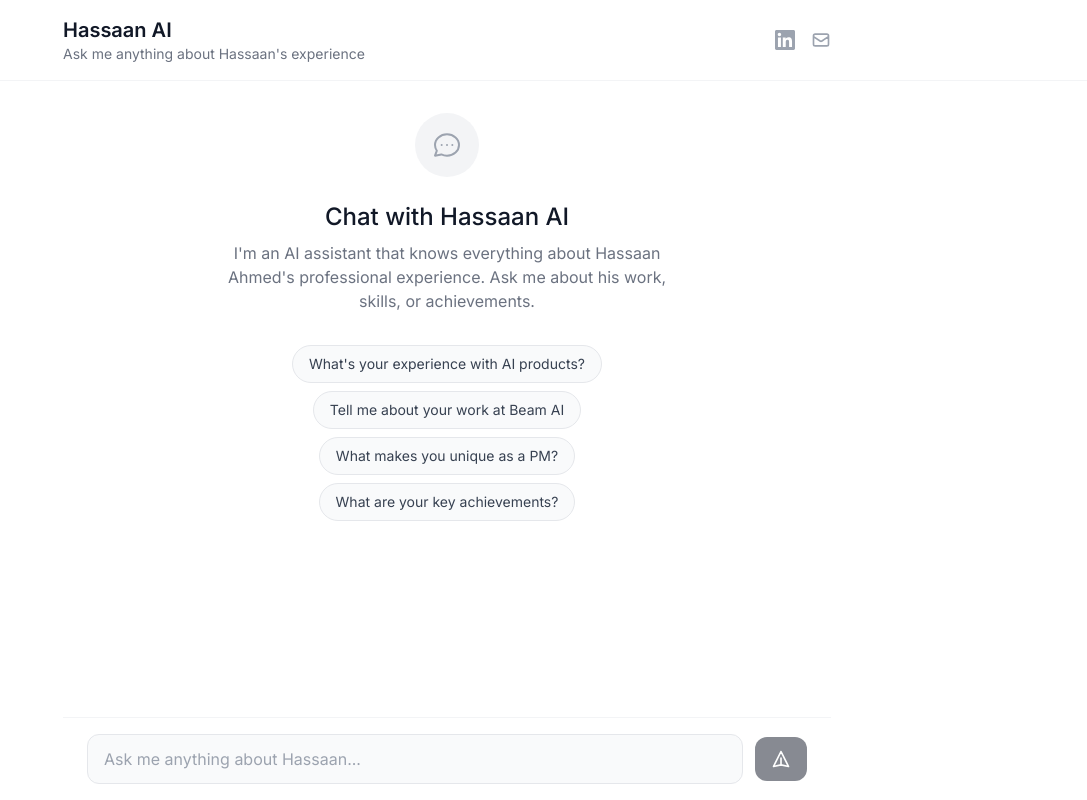
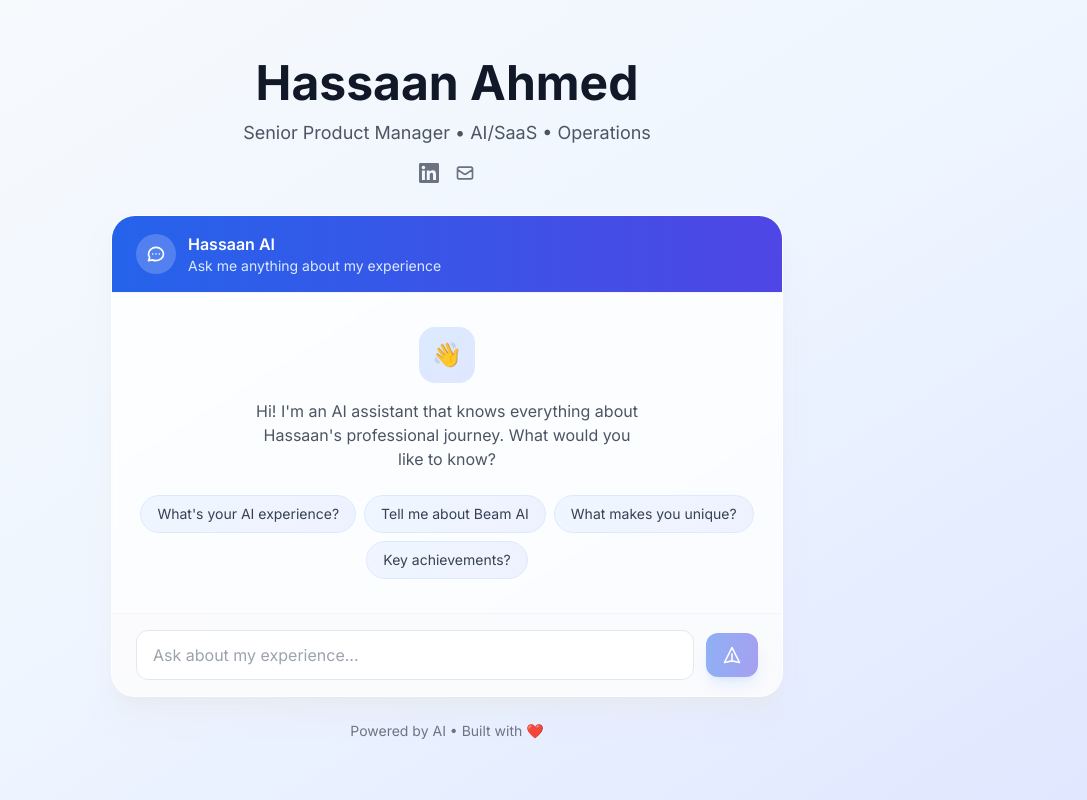
Before and after one commit to HassaanAhmed97/resume-chatbot, a React (Create React App) app: page / in a window 1280 px wide. Shown: the whole page, without its empty margins (193-1280 px from the left). Built offline with nearby package versions, Linux system fonts and the light colour scheme.

Commit message:
New design: Gradient background with centered chat card

```diff
--- a/src/App.js
+++ b/src/App.js
@@ -15,14 +15,14 @@
   }, [messages]);
 
   const suggestedPrompts = [
-    "What's your experience with AI products?",
-    "Tell me about your work at Beam AI",
-    "What makes you unique as a PM?",
-    "What are your key achievements?"
+    "What's your AI experience?",
+    "Tell me about Beam AI",
+    "What makes you unique?",
+    "Key achievements?"
   ];
 
   const sendMessage = async (text) => {
-    if (!text.trim()) return;
+    if (!text.trim() || isLoading) return;
 
     const userMessage = { role: 'user', content: text };
     setMessages(prev => [...prev, userMessage]);
@@ -56,54 +56,68 @@
   };
 
   return (
-    <div className="min-h-screen bg-white flex flex-col">
+    <div className="min-h-screen bg-gradient-to-br from-slate-50 via-blue-50 to-indigo-100 flex flex-col items-center justify-center p-4 sm:p-6">
+      {/* Main Container */}
+      <div className="w-full max-w-2xl">
         {/* Header */}
-      <header className="border-b border-gray-100 px-6 py-4">
-        <div className="max-w-3xl mx-auto flex items-center justify-between">
-          <div>
-            <h1 className="text-xl font-semibold text-gray-900">Hassaan AI</h1>
-            <p className="text-sm text-gray-500">Ask me anything about Hassaan's experience</p>
-          </div>
-          <div className="flex items-center gap-4">
+        <div className="text-center mb-8">
+          <h1 className="text-4xl sm:text-5xl font-bold text-gray-900 mb-3">
+            Hassaan Ahmed
+          </h1>
+          <p className="text-lg text-gray-600">
+            Senior Product Manager • AI/SaaS • Operations
+          </p>
+          <div className="flex items-center justify-center gap-4 mt-4">
             <a href="https://linkedin.com/in/hassaan-ahmed97" target="_blank" rel="noopener noreferrer"
-               className="text-gray-400 hover:text-gray-600 transition-colors">
+               className="text-gray-500 hover:text-blue-600 transition-colors">
               <svg className="w-5 h-5" fill="currentColor" viewBox="0 0 24 24">
                 <path d="M20.447 20.452h-3.554v-5.569c0-1.328-.027-3.037-1.852-3.037-1.853 0-2.136 1.445-2.136 2.939v5.667H9.351V9h3.414v1.561h.046c.477-.9 1.637-1.85 3.37-1.85 3.601 0 4.267 2.37 4.267 5.455v6.286zM5.337 7.433c-1.144 0-2.063-.926-2.063-2.065 0-1.138.92-2.063 2.063-2.063 1.14 0 2.064.925 2.064 2.063 0 1.139-.925 2.065-2.064 2.065zm1.782 13.019H3.555V9h3.564v11.452zM22.225 0H1.771C.792 0 0 .774 0 1.729v20.542C0 23.227.792 24 1.771 24h20.451C23.2 24 24 23.227 24 22.271V1.729C24 .774 23.2 0 22.222 0h.003z"/>
               </svg>
             </a>
             <a href="mailto:hassaan.riaz97@gmail.com"
-               className="text-gray-400 hover:text-gray-600 transition-colors">
+               className="text-gray-500 hover:text-blue-600 transition-colors">
               <svg className="w-5 h-5" fill="none" stroke="currentColor" viewBox="0 0 24 24">
                 <path strokeLinecap="round" strokeLinejoin="round" strokeWidth={2} d="M3 8l7.89 5.26a2 2 0 002.22 0L21 8M5 19h14a2 2 0 002-2V7a2 2 0 00-2-2H5a2 2 0 00-2 2v10a2 2 0 002 2z" />
               </svg>
             </a>
           </div>
         </div>
-      </header>
 
-      {/* Chat Area */}
-      <main className="flex-1 overflow-hidden flex flex-col max-w-3xl mx-auto w-full">
-        <div className="flex-1 overflow-y-auto px-6 py-8">
+        {/* Chat Card */}
+        <div className="bg-white/80 backdrop-blur-sm rounded-3xl shadow-xl shadow-gray-200/50 border border-white/50 overflow-hidden">
+          {/* Chat Header */}
+          <div className="px-6 py-4 border-b border-gray-100 bg-gradient-to-r from-blue-600 to-indigo-600">
+            <div className="flex items-center gap-3">
+              <div className="w-10 h-10 bg-white/20 rounded-full flex items-center justify-center">
+                <svg className="w-5 h-5 text-white" fill="none" stroke="currentColor" viewBox="0 0 24 24">
+                  <path strokeLinecap="round" strokeLinejoin="round" strokeWidth={2} d="M8 12h.01M12 12h.01M16 12h.01M21 12c0 4.418-4.03 8-9 8a9.863 9.863 0 01-4.255-.949L3 20l1.395-3.72C3.512 15.042 3 13.574 3 12c0-4.418 4.03-8 9-8s9 3.582 9 8z" />
+                </svg>
+              </div>
+              <div>
+                <h2 className="text-white font-semibold">Hassaan AI</h2>
+                <p className="text-blue-100 text-sm">Ask me anything about my experience</p>
+              </div>
+            </div>
+          </div>
+
+          {/* Messages Area */}
+          <div className="h-80 overflow-y-auto p-6">
             {messages.length === 0 ? (
               <div className="h-full flex flex-col items-center justify-center text-center">
-              <div className="w-16 h-16 bg-gray-100 rounded-full flex items-center justify-center mb-6">
-                <svg className="w-8 h-8 text-gray-400" fill="none" stroke="currentColor" viewBox="0 0 24 24">
-                  <path strokeLinecap="round" strokeLinejoin="round" strokeWidth={1.5} d="M8 12h.01M12 12h.01M16 12h.01M21 12c0 4.418-4.03 8-9 8a9.863 9.863 0 01-4.255-.949L3 20l1.395-3.72C3.512 15.042 3 13.574 3 12c0-4.418 4.03-8 9-8s9 3.582 9 8z" />
-                </svg>
+                <div className="w-14 h-14 bg-gradient-to-br from-blue-100 to-indigo-100 rounded-2xl flex items-center justify-center mb-4">
+                  <span className="text-2xl">👋</span>
                 </div>
-              <h2 className="text-2xl font-medium text-gray-900 mb-2">Chat with Hassaan AI</h2>
-              <p className="text-gray-500 mb-8 max-w-md">
-                I'm an AI assistant that knows everything about Hassaan Ahmed's professional experience.
-                Ask me about his work, skills, or achievements.
+                <p className="text-gray-600 mb-6 max-w-sm">
+                  Hi! I'm an AI assistant that knows everything about Hassaan's professional journey. What would you like to know?
                 </p>
 
                 {/* Suggested Prompts */}
-              <div className="flex flex-wrap justify-center gap-2 max-w-lg">
+                <div className="flex flex-wrap justify-center gap-2">
                   {suggestedPrompts.map((prompt, index) => (
                     <button
                       key={index}
                       onClick={() => sendMessage(prompt)}
-                    className="px-4 py-2 bg-gray-50 hover:bg-gray-100 text-gray-700 text-sm rounded-full border border-gray-200 transition-colors"
+                      className="px-4 py-2 bg-gradient-to-r from-blue-50 to-indigo-50 hover:from-blue-100 hover:to-indigo-100 text-gray-700 text-sm rounded-full border border-blue-100 transition-all hover:shadow-md"
                     >
                       {prompt}
                     </button>
@@ -111,12 +125,12 @@
                 </div>
               </div>
             ) : (
-            <div className="space-y-6">
+              <div className="space-y-4">
                 {messages.map((message, index) => (
                   <div key={index} className={`flex ${message.role === 'user' ? 'justify-end' : 'justify-start'}`}>
-                  <div className={`max-w-[80%] ${message.role === 'user'
-                    ? 'bg-gray-900 text-white rounded-2xl rounded-tr-md px-4 py-3'
-                    : 'bg-gray-50 text-gray-900 rounded-2xl rounded-tl-md px-4 py-3'}`}>
+                    <div className={`max-w-[85%] ${message.role === 'user'
+                      ? 'bg-gradient-to-r from-blue-600 to-indigo-600 text-white rounded-2xl rounded-br-md'
+                      : 'bg-gray-100 text-gray-800 rounded-2xl rounded-bl-md'} px-4 py-3`}>
                       <p className="text-sm leading-relaxed whitespace-pre-wrap">{message.content}</p>
                     </div>
                   </div>
@@ -124,11 +138,11 @@
 
                 {isLoading && (
                   <div className="flex justify-start">
-                  <div className="bg-gray-50 rounded-2xl rounded-tl-md px-4 py-3">
-                    <div className="flex items-center gap-1">
-                      <div className="w-2 h-2 bg-gray-400 rounded-full animate-bounce" style={{ animationDelay: '0ms' }}></div>
-                      <div className="w-2 h-2 bg-gray-400 rounded-full animate-bounce" style={{ animationDelay: '150ms' }}></div>
-                      <div className="w-2 h-2 bg-gray-400 rounded-full animate-bounce" style={{ animationDelay: '300ms' }}></div>
+                    <div className="bg-gray-100 rounded-2xl rounded-bl-md px-4 py-3">
+                      <div className="flex items-center gap-1.5">
+                        <div className="w-2 h-2 bg-blue-400 rounded-full animate-bounce"></div>
+                        <div className="w-2 h-2 bg-blue-400 rounded-full animate-bounce" style={{ animationDelay: '0.15s' }}></div>
+                        <div className="w-2 h-2 bg-blue-400 rounded-full animate-bounce" style={{ animationDelay: '0.3s' }}></div>
                       </div>
                     </div>
                   </div>
@@ -139,20 +153,20 @@
           </div>
 
           {/* Input Area */}
-        <div className="border-t border-gray-100 px-6 py-4 bg-white">
+          <div className="px-6 py-4 border-t border-gray-100 bg-gray-50/50">
             <form onSubmit={handleSubmit} className="flex items-center gap-3">
               <input
                 type="text"
                 value={input}
                 onChange={(e) => setInput(e.target.value)}
-              placeholder="Ask me anything about Hassaan..."
-              className="flex-1 px-4 py-3 bg-gray-50 border border-gray-200 rounded-xl text-gray-900 placeholder-gray-400 focus:outline-none focus:ring-2 focus:ring-gray-200 focus:border-transparent transition-all"
+                placeholder="Ask about my experience..."
+                className="flex-1 px-4 py-3 bg-white border border-gray-200 rounded-xl text-gray-900 placeholder-gray-400 focus:outline-none focus:ring-2 focus:ring-blue-500 focus:border-transparent transition-all"
                 disabled={isLoading}
               />
               <button
                 type="submit"
                 disabled={isLoading || !input.trim()}
-              className="px-4 py-3 bg-gray-900 text-white rounded-xl hover:bg-gray-800 disabled:opacity-50 disabled:cursor-not-allowed transition-colors"
+                className="px-4 py-3 bg-gradient-to-r from-blue-600 to-indigo-600 text-white rounded-xl hover:from-blue-700 hover:to-indigo-700 disabled:opacity-50 disabled:cursor-not-allowed transition-all shadow-lg shadow-blue-500/25 hover:shadow-blue-500/40"
               >
                 <svg className="w-5 h-5" fill="none" stroke="currentColor" viewBox="0 0 24 24">
                   <path strokeLinecap="round" strokeLinejoin="round" strokeWidth={2} d="M12 19l9 2-9-18-9 18 9-2zm0 0v-8" />
@@ -160,7 +174,13 @@
               </button>
             </form>
           </div>
-      </main>
+        </div>
+
+        {/* Footer */}
+        <p className="text-center text-gray-500 text-sm mt-6">
+          Powered by AI • Built with ❤️
+        </p>
+      </div>
     </div>
   );
 }
```
Lines whose indentation alone changed are shown as unchanged.
